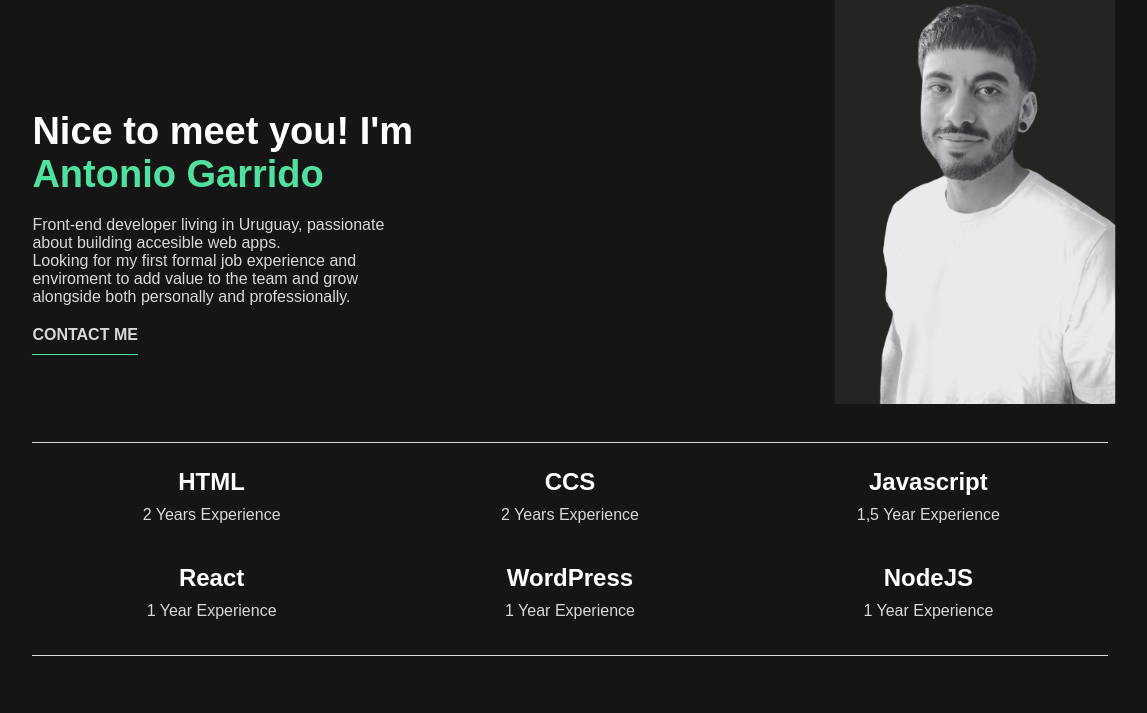
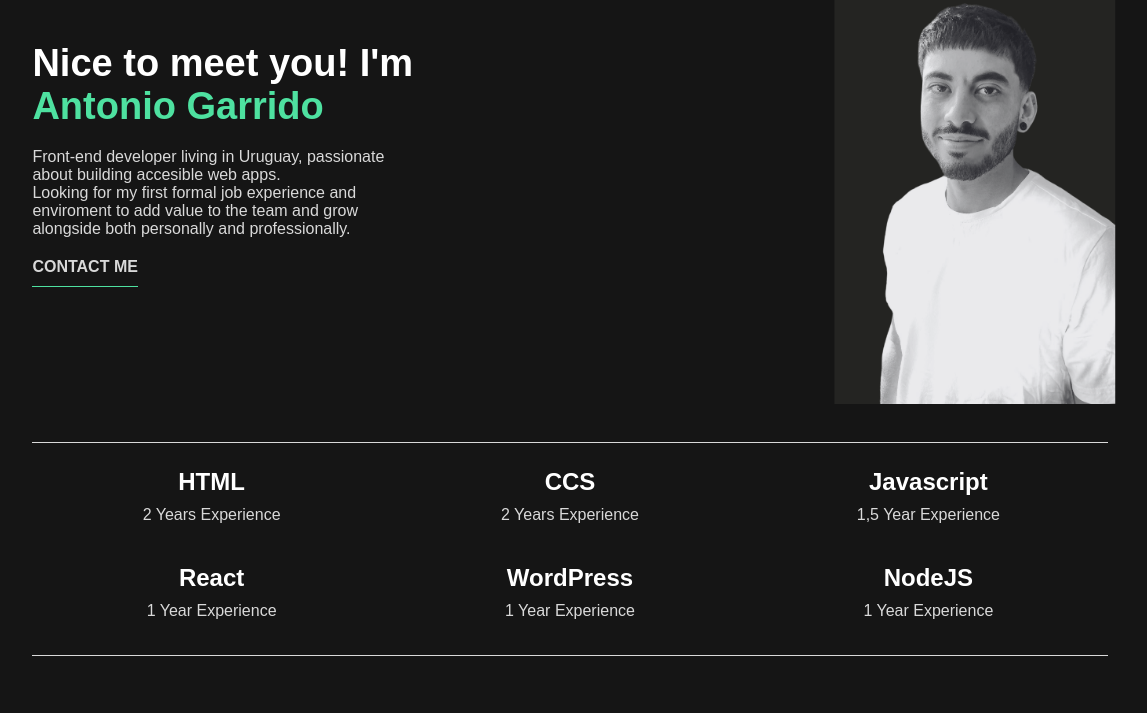
Before and after one commit to AntonioGarrido19/portfolio, a plain HTML site: page index.html in a window 1536 px wide. Shown: the part 66-779 px from the top of the page, without its empty margins (198-1345 px from the left). Drawn offline with nearby package versions, Linux system fonts and the light colour scheme.

Commit message:
layout modified

```diff
--- a/css/style.css
+++ b/css/style.css
@@ -337,6 +337,8 @@ footer {
   .presentation_container {
     align-items: flex-start;
     text-align: left;
+    margin: 0;
+    margin-bottom: auto;
   }
 
   .presentation_img img {
@@ -383,6 +385,11 @@ footer {
 }
 
 @media (min-width: 1000px) {
+
+  .presentation_container {
+    margin: 0;
+    margin-bottom: auto;
+  }
 
   .presentation_img {
     margin-right: 5%;
@@ -448,6 +455,11 @@ footer {
       margin: auto;
     }
 
+    .presentation_container {
+      margin: 0;
+      margin-bottom: auto;
+    }
+
     .presentation_img img {
       transform: scale(1.8);
     }
```
